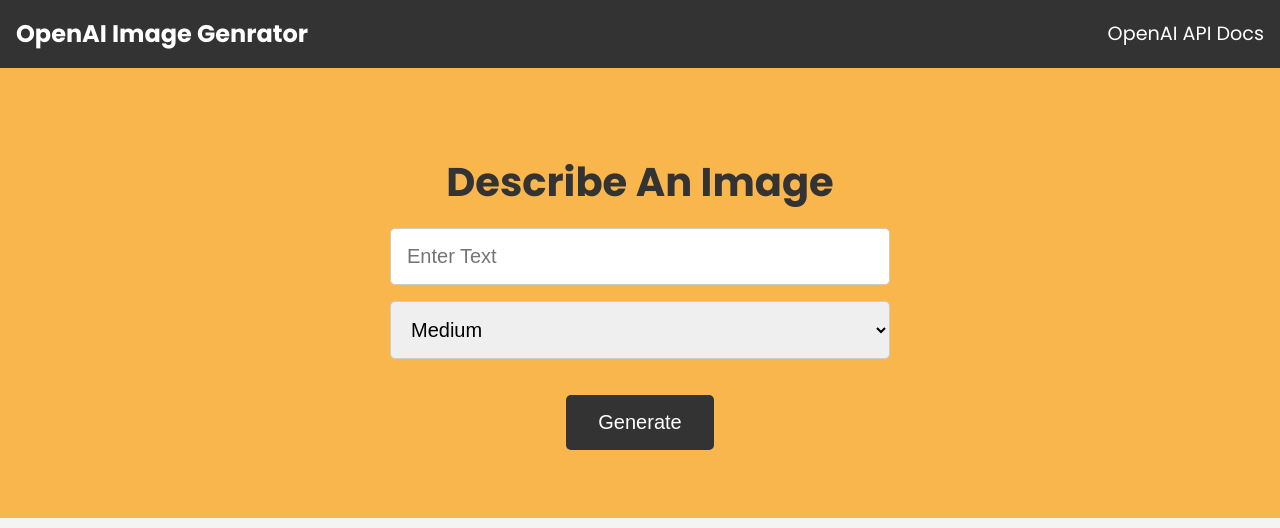
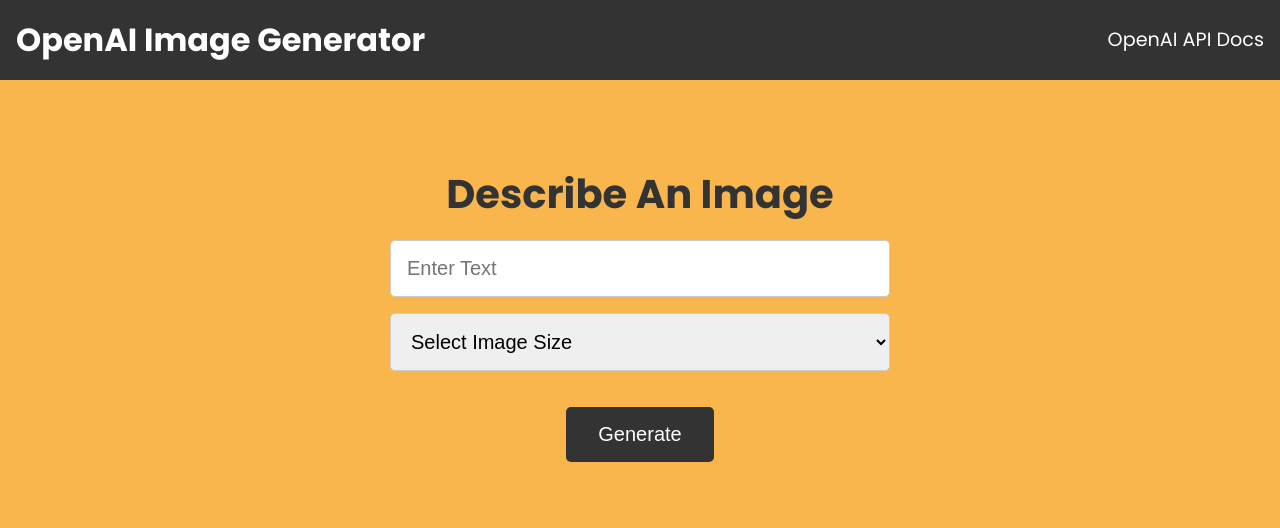
Before and after one commit to ak762000/Image_Generator_Nodejs, a website: page public/index.html in a window 1280 px wide. Shown: the top 528 px of the page. Drawn offline with Linux system fonts and the light colour scheme.

Commit message:
Second commit

```diff
--- a/public/index.html
+++ b/public/index.html
@@ -14,7 +14,7 @@
     <header>
       <div class="navbar">
         <div class="logo">
-          <h2>OpenAI Image Genrator</h2>
+          <h1>OpenAI Image Generator</h1>
         </div>
         <div class="nav-links">
           <ul>
@@ -38,8 +38,9 @@
           <!-- size -->
           <div class="form-control">
             <select name="size" id="size">
+              <option value="" disabled selected>Select Image Size</option>
               <option value="small">Small</option>
-              <option value="medium" selected>Medium</option>
+              <option value="medium">Medium</option>
               <option value="large">Large</option>
             </select>
           </div>
```
